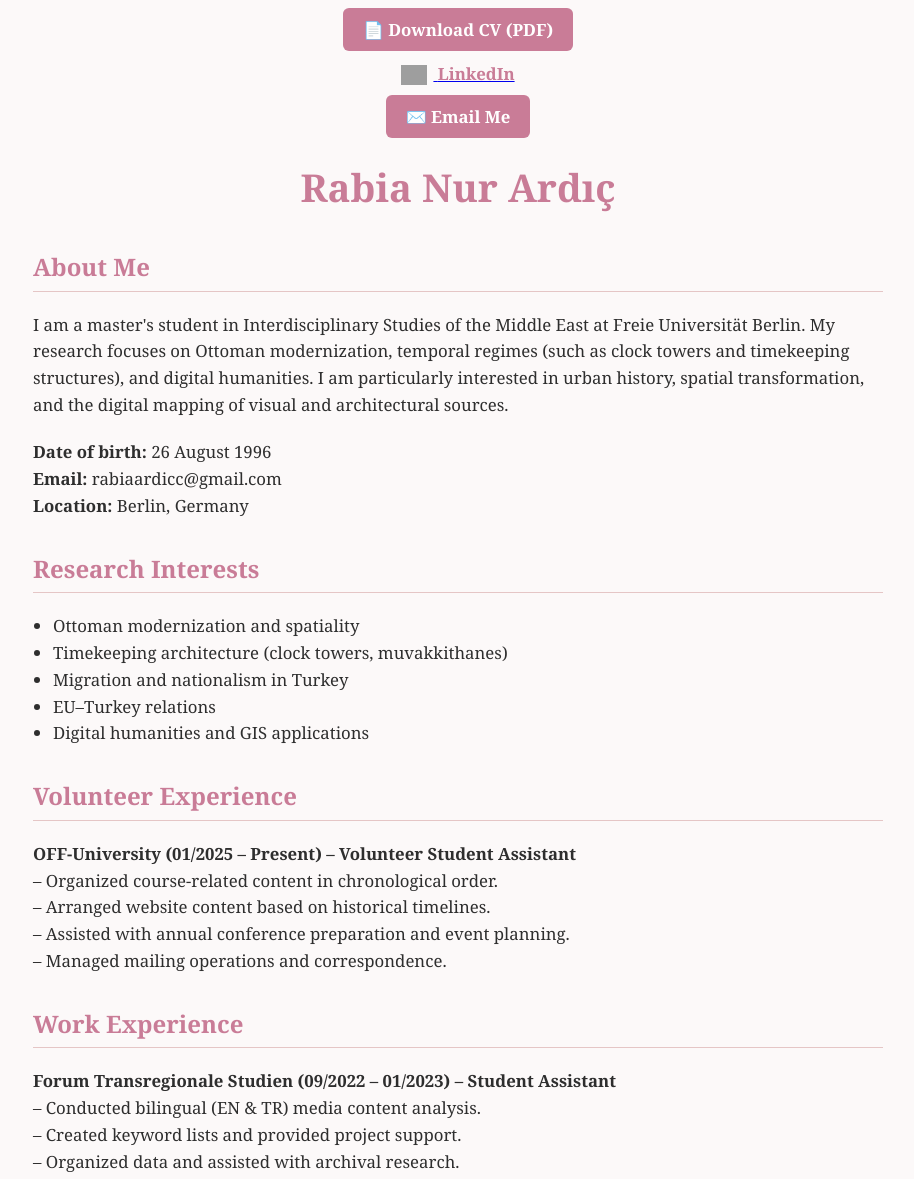
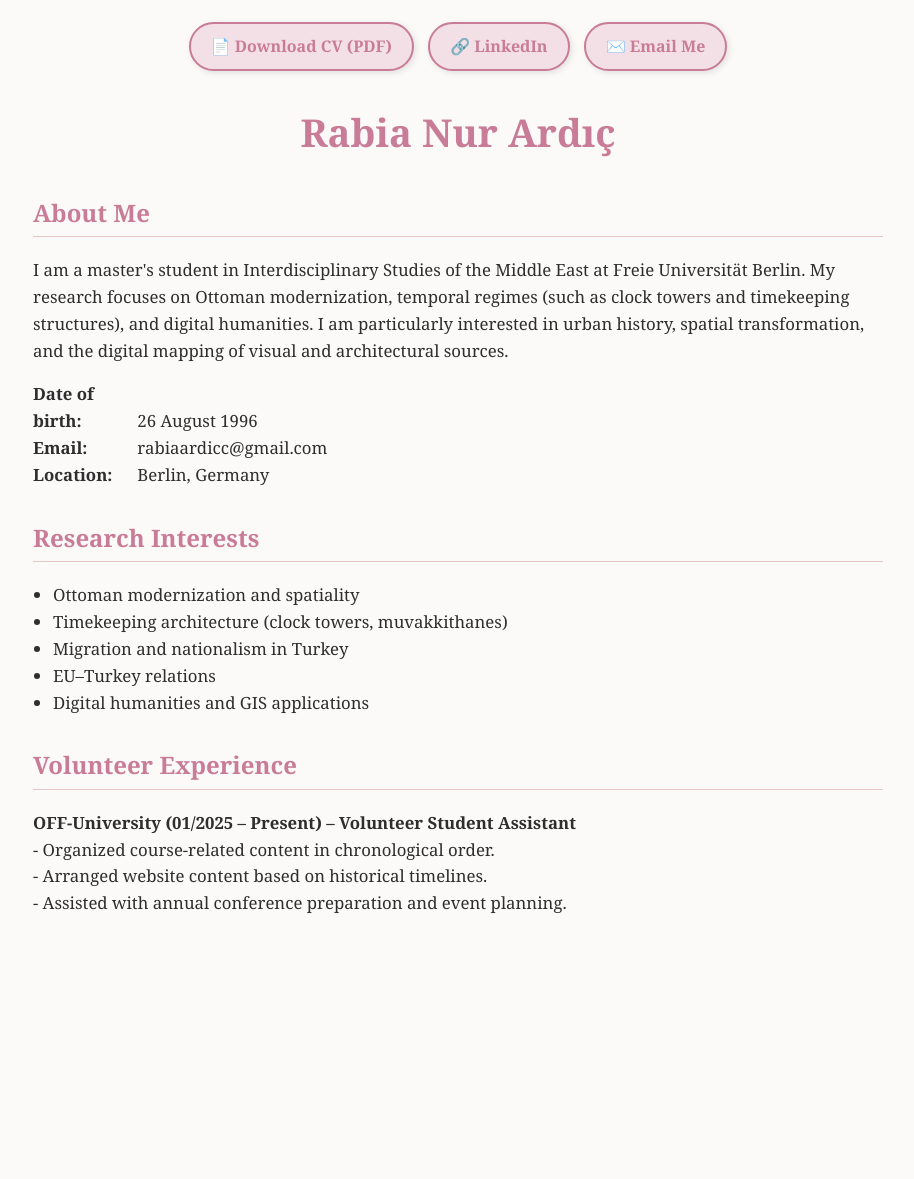
Before and after one commit to rabiaardicc/rabiaardicc.github.io, a plain HTML site: page index.html in a window 1280 px wide. Shown: the part 243-1422 px from the top of the page, without its empty margins (182-1096 px from the left). After the commit the page ends 1200 px from the top, so only its background shows below. Drawn offline with Linux system fonts and the light colour scheme; grey boxes are pictures that could not be loaded.

Commit message:
Update index.html

```diff
--- a/index.html
+++ b/index.html
@@ -13,66 +13,96 @@
       line-height: 1.6;
       color: #2e2e2e;
     }
+
     h1 {
       text-align: center;
       font-size: 2.4em;
       color: #c97c97;
       margin-bottom: 10px;
     }
+
     h2 {
       color: #c97c97;
       border-bottom: 1px solid #e5c6c6;
       padding-bottom: 4px;
       margin-top: 30px;
     }
+
     p, ul {
       font-size: 1.05em;
     }
+
     ul {
       padding-left: 20px;
     }
+
     .profile-pic {
       width: 150px;
       border-radius: 50%;
       display: block;
       margin: 30px auto 20px auto;
     }
+
+    .button-group {
+      text-align: center;
+      margin-bottom: 20px;
+    }
+
+    .button {
+      background-color: #f3e0e6;
+      color: #c97c97;
+      padding: 10px 20px;
+      border-radius: 30px;
+      border: 2px solid #c97c97;
+      font-weight: bold;
+      text-decoration: none;
+      display: inline-block;
+      margin: 5px;
+      box-shadow: 2px 2px 6px rgba(0,0,0,0.1);
+      transition: all 0.3s ease;
+    }
+
+    .button:hover {
+      background-color: #c97c97;
+      color: white;
+    }
+
+    .about {
+      margin-bottom: 30px;
+    }
+
+    .contact strong {
+      display: inline-block;
+      width: 100px;
+    }
   </style>
 </head>
 <body>
+
   <img src="profile.jpg" alt="Rabia Nur Ardıç" class="profile-pic">
 
-  <p style="text-align: center; margin-top: 10px;">
-    <a href="ArdicCV.pdf" download style="background-color: #c97c97; color: white; padding: 10px 20px; border-radius: 6px; text-decoration: none; font-weight: bold;">
-      📄 Download CV (PDF)
-    </a>
-  </p>
-
-  <p style="text-align: center; margin-top: 10px;">
-    <a href="https://www.linkedin.com/in/rabia-ardıç-0997a4172/" target="_blank">
-      <img src="https://img.icons8.com/color/48/000000/linkedin.png" alt="LinkedIn" style="width:26px; vertical-align: middle; margin-right: 6px;">
-      <span style="font-weight: bold; color: #c97c97;">LinkedIn</span>
-    </a>
-  </p>
-
-  <p style="text-align: center; margin-top: 10px;">
-    <a href="mailto:rabiaardicc@gmail.com" style="background-color: #c97c97; color: white; padding: 10px 20px; border-radius: 6px; text-decoration: none; font-weight: bold;">
-      ✉️ Email Me
-    </a>
-  </p>
+  <div class="button-group">
+    <a href="ArdicCV.pdf" class="button" download>📄 Download CV (PDF)</a>
+    <a href="https://www.linkedin.com/in/rabia-ardıç-0997a4172/" class="button" target="_blank">🔗 LinkedIn</a>
+    <a href="mailto:rabiaardicc@gmail.com" class="button">✉️ Email Me</a>
+  </div>
 
   <h1>Rabia Nur Ardıç</h1>
 
-  <h2 style="margin-top: 30px;">About Me</h2>
-  <p style="margin-bottom: 20px; line-height: 1.6; font-size: 1.05em;">
-    I am a master's student in Interdisciplinary Studies of the Middle East at Freie Universität Berlin.
-    My research focuses on Ottoman modernization, temporal regimes (such as clock towers and timekeeping structures), and digital humanities.
-    I am particularly interested in urban history, spatial transformation, and the digital mapping of visual and architectural sources.
-  </p>
-
-  <p><strong>Date of birth:</strong> 26 August 1996<br>
-  <strong>Email:</strong> rabiaardicc@gmail.com<br>
-  <strong>Location:</strong> Berlin, Germany</p>
+  <div class="about">
+    <h2>About Me</h2>
+    <p>
+      I am a master's student in Interdisciplinary Studies of the Middle East at Freie Universität Berlin.
+      My research focuses on Ottoman modernization, temporal regimes (such as clock towers and timekeeping structures),
+      and digital humanities. I am particularly interested in urban history, spatial transformation, and the digital mapping of
+      visual and architectural sources.
+    </p>
+    <p class="contact">
+      <strong>Date of birth:</strong> 26 August 1996<br>
+      <strong>Email:</strong> rabiaardicc@gmail.com<br>
+      <strong>Location:</strong> Berlin, Germany
+    </p>
+  </div>
 
   <h2>Research Interests</h2>
   <ul>
@@ -85,42 +115,10 @@
 
   <h2>Volunteer Experience</h2>
   <p><strong>OFF-University (01/2025 – Present) – Volunteer Student Assistant</strong><br>
-  – Organized course-related content in chronological order.<br>
-  – Arranged website content based on historical timelines.<br>
-  – Assisted with annual conference preparation and event planning.<br>
-  – Managed mailing operations and correspondence.</p>
+    - Organized course-related content in chronological order.<br>
+    - Arranged website content based on historical timelines.<br>
+    - Assisted with annual conference preparation and event planning.
+  </p>
 
-  <h2>Work Experience</h2>
-  <p><strong>Forum Transregionale Studien (09/2022 – 01/2023) – Student Assistant</strong><br>
-  – Conducted bilingual (EN & TR) media content analysis.<br>
-  – Created keyword lists and provided project support.<br>
-  – Organized data and assisted with archival research.</p>
-
-  <p><strong>Humanist Publishing for British Council (11/2021 – 03/2022) – Project Assistant</strong><br>
-  – Created project documentation and content.<br>
-  – Coordinated travel and event logistics.<br>
-  – Contributed to research and applications.</p>
-
-  <p><strong>Metrobi DMV Launch (10/2021 – 02/2022) – Part-time Member</strong><br>
-  – Conducted research on U.S. companies and created Excel reports.</p>
-
-  <p><strong>Ortadoğu Postası (09/2021 – 12/2021) – Content Creator</strong><br>
-  – Monitored and analyzed Middle East news content.</p>
-
-  <h2>Education</h2>
-  <p><strong>Freie Universität Berlin</strong><br>
-  MA – Interdisciplinary Studies of the Middle East (2022 – Present)</p>
-
-  <p><strong>Boğaziçi University</strong><br>
-  BA – History (2017 – 2021)</p>
-
-  <h2>Languages</h2>
-  <ul>
-    <li>Turkish – Native</li>
-    <li>English – Fluent</li>
-    <li>German – Intermediate</li>
-    <li>Ottoman Turkish – Reading</li>
-    <li>Arabic – Basic</li>
-  </ul>
 </body>
 </html>
```
